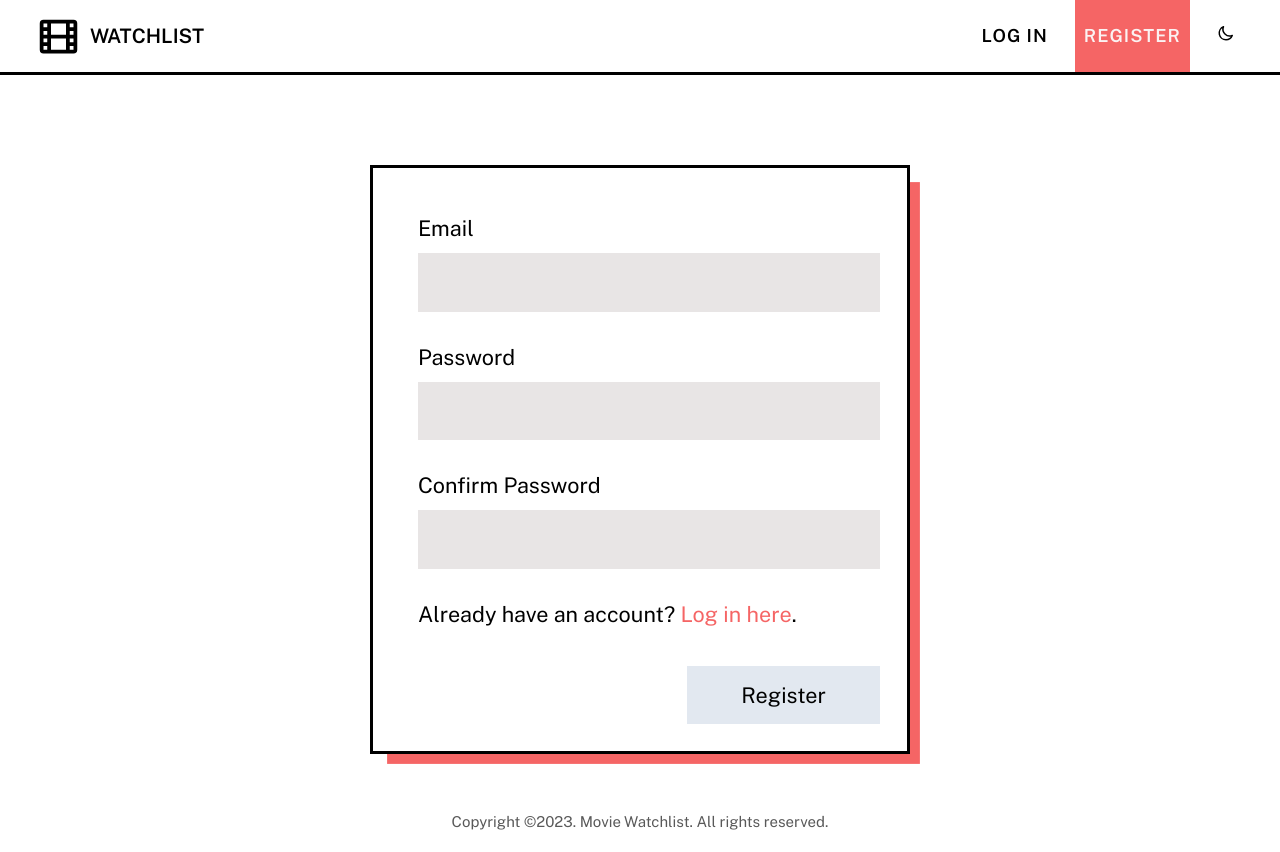
After one commit to Snapcaszz/web_movie_collection, a Flask app: page /register in a window 1280 px wide. The commit adds this page. Run offline with Flask 3, Linux system fonts and the light colour scheme.

Commit message:
Added a movie edit form and incorporated user Register

```diff
--- a/movie_library/forms.py
+++ b/movie_library/forms.py
@@ -1,6 +1,6 @@
 from flask_wtf import FlaskForm
-from wtforms import IntegerField, StringField, SubmitField, TextAreaField, URLField
-from wtforms.validators import InputRequired, NumberRange
+from wtforms import IntegerField, StringField, SubmitField, TextAreaField, URLField, PasswordField
+from wtforms.validators import InputRequired, NumberRange, Email, Length, EqualTo
 
 
 class MovieForm(FlaskForm):
@@ -40,3 +40,26 @@ class ExtendedMovieForm(MovieForm):
     video_link = URLField("Video link")
 
     submit = SubmitField("Submit")
+
+
+class RegisterForm(FlaskForm):
+    email = StringField("Email", validators=[InputRequired(), Email()])
+    password = PasswordField(
+        "Password",
+        validators=[
+            InputRequired(),
+            Length(
+                min=4,
+                message="Your password must be longer than 4 characters!"
+            )
+        ])
+    confirm_password = PasswordField(
+        "Confirm Password",
+        validators=[
+            InputRequired(),
+            EqualTo(
+                "password",
+                message="This password did not match the one in the password field."
+            )
+        ])
+    submit = SubmitField("Register")
--- a/movie_library/routes.py
+++ b/movie_library/routes.py
@@ -9,10 +9,12 @@ from flask import (
     session,
     url_for,
     abort,
+    flash
 )
-from movie_library.forms import MovieForm
+from movie_library.forms import MovieForm, ExtendedMovieForm, RegisterForm
 from dataclasses import asdict
-from movie_library.models import Movie
+from movie_library.models import Movie, User
+from passlib.hash import pbkdf2_sha256
 
 
 pages = Blueprint(
@@ -48,6 +50,28 @@ def add_movie():
         "new_movie.html", title="Movie Watchlist - Add Movie", form=form
     )
 
+@pages.route("/edit/<string:_id>", methods=["GET", "POST"])
+def edit_movie(_id: str):
+    movie_data = current_app.db.movie.find_one({"_id": _id})
+    if not movie_data:
+        abort(404)
+    movie = Movie(**movie_data)
+    form = ExtendedMovieForm(obj=movie)
+
+    if form.validate_on_submit():
+        movie.title = form.title.data
+        movie.description = form.description.data
+        movie.year = form.year.data
+        movie.cast = form.cast.data
+        movie.series = form.series.data
+        movie.video_link = form.video_link.data
+
+        current_app.db.movie.update_one({"_id": movie._id}, {"$set": asdict(movie)})
+
+        return redirect(url_for('.movie', _id=movie._id))
+
+    return render_template('movie_form.html', movie=movie, form=form)
+
 
 @pages.get("/toggle-theme")
 def toggle_theme():
@@ -70,7 +94,7 @@ def movie(_id: str):
 
 
 @pages.get("/movie/<string:_id>/rate")
-def rate_movie(_id):
+def rate_movie(_id: str):
     rating = int(request.args.get("rating"))
     current_app.db.movie.update_one({"_id": _id}, {"$set": {"rating": rating}})
 
@@ -78,8 +102,25 @@ def rate_movie(_id):
 
 
 @pages.get("/movie/<string:_id>/watch")
-def watch_today(_id):
+def watch_today(_id: str):
     current_app.db.movie.update_one(
         {"_id": _id}, {"$set": {"last_watched": datetime.datetime.today()}}
     )
     return redirect(url_for(".movie", _id=_id))
+
+@pages.route("/register", methods=["GET", "POST"])
+def register():
+    if session.get("email"):
+        return redirect(url_for(".index"))
+
+    form = RegisterForm()
+    if form.validate_on_submit():
+        user = User(
+            _id=uuid.uuid4().hex,
+            email=form.email.data,
+            password=pbkdf2_sha256.hash(form.password.data)
+        )
+
+        current_app.db.user.insert_one(asdict(user))
+        flash("User registered successfully", "success")
+    return render_template("register.html", form=form, title="Movie Watchlist - Register")
--- a/movie_library/static/css/forms.css
+++ b/movie_library/static/css/forms.css
@@ -61,3 +61,12 @@
 .button--form:hover {
     background: var(--background-color-hover);
 }
+
+.form__link {
+    text-decoration: none;
+    color: var(--accent-colour);
+}
+
+.form__link:hover {
+    text-decoration: underline;
+}
--- a/movie_library/static/css/main.css
+++ b/movie_library/static/css/main.css
@@ -127,7 +127,7 @@ body {
   text-decoration: none;
 }
 
-.nav__link-active {
+.nav__link--active {
   background-color: var(--accent-colour);
   color: var(--text-light);
 }
--- a/movie_library/templates/macros/fields.html
+++ b/movie_library/templates/macros/fields.html
@@ -8,3 +8,14 @@
     {% endfor %}
 </div>
 {% endmacro %}
+
+{% macro render_area_field(field) %}
+<div class="form__group">
+    {{ field.label(class_="form__label") }}
+    {{ field(rows=4, class_="form__field", style="resize: none") }}
+
+    {%- for error in field.errors %}
+        <span class="form__error">{{ error }}</span>
+    {% endfor %}
+</div>
+{% endmacro %}
--- a/movie_library/templates/macros/nav.html
+++ b/movie_library/templates/macros/nav.html
@@ -11,7 +11,7 @@
             <nav class="nav">
                 {% if not email %}
                     <a class="nav__link" href="#"><span class="nav__item">Log in</span></a>
-                    <a class="nav__link" href="#"><span class="nav__item">Register</span></a>
+                    <a class="nav__link {{ 'nav__link--active' if request.path == url_for('pages.register') }}" href="{{ url_for('pages.register') }}"><span class="nav__item">Register</span></a>
                 {% else %}
                     <a
                     class="nav__link {{ 'nav__link-active' if request.path == url_for('pages.index') }}"
--- a/movie_library/templates/movie_details.html
+++ b/movie_library/templates/movie_details.html
@@ -30,7 +30,7 @@
                     {% else %}
                         <p><a href="{{ url_for('pages.watch_today', _id=movie._id) }}" class="watched__link">Not watched yet</a></p>
                     {% endif %}
-                    <a class="movie__edit" href="#">Edit {{ pencil("pencil") }}</a>
+                    <a class="movie__edit" href="{{ url_for('pages.edit_movie', _id=movie._id) }}">Edit {{ pencil("pencil") }}</a>
                 </div>
             </div>
             <div class="header__row">
--- /dev/null
+++ b/movie_library/templates/register.html
@@ -0,0 +1,35 @@
+{% from "macros/fields.html" import render_text_field %}
+
+{% extends "layout.html" %}
+
+{%- block head_content %}
+    <link rel="stylesheet" href="{{ url_for('static', filename='css/forms.css') }}" />
+{% endblock %}
+
+{% block main_content %}
+
+    <form name="register" method="post" novalidate class="form">
+        {% with messages = get_flashed_messages(with_categories=true) %}
+            {%- for category, message in messages %}
+                <span class="form__flash form__flash--{{category}}"> {{ message }}</span>
+            {% endfor %}
+        {% endwith %}
+
+        <div class="form__container">
+            {{ form.hidden_tag() }}
+
+            {{ render_text_field(form.email) }}
+            {{ render_text_field(form.password) }}
+            {{ render_text_field(form.confirm_password) }}
+
+            <span class="form__small">
+                Already have an account? <a href="#" class="form__link">Log in here</a>.
+            </span>
+
+            <div>
+                {{ form.submit(class_="button button--form") }}
+            </div>
+        </div>
+    </form>
+
+{% endblock %}
```
Also changed, not shown: movie_library/models.py (+7 -0 lines), movie_library/templates/movie_form.html (added, +31 -0 lines).
